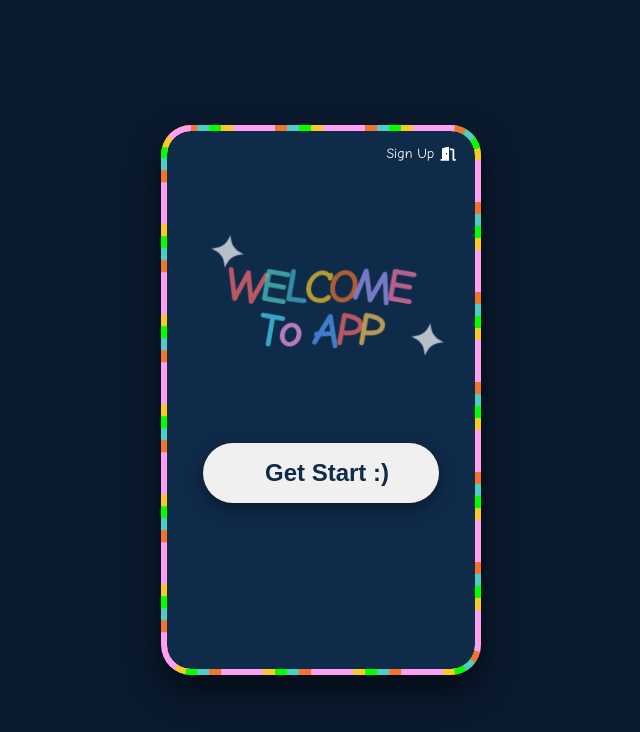
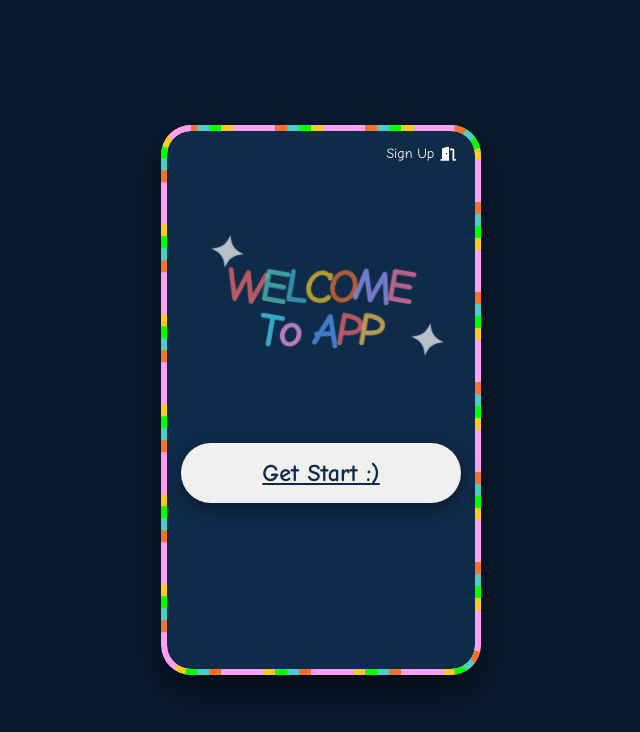
Before and after one commit to saramesgarmoghaddam/MathematicalAnalysisApp, a plain HTML site: page index.html in a window 1280 px wide. Shown: the whole page, without its empty margins (319-959 px from the left). Drawn offline with Linux system fonts and the light colour scheme.

Commit message:
Temporary change in index.html

```diff
--- a/index.html
+++ b/index.html
@@ -32,9 +32,8 @@
         </div>
 
         <!-- دکمه Get Start با ایموجی سمت چپ -->
-        <button class="get-start-btn">
-            <span></span> Get Start :)
-        </button>
+         <a href="page2.html" class="get-start-btn">Get Start :)</a>
+
     </div>
 </body>
 </html>
```
